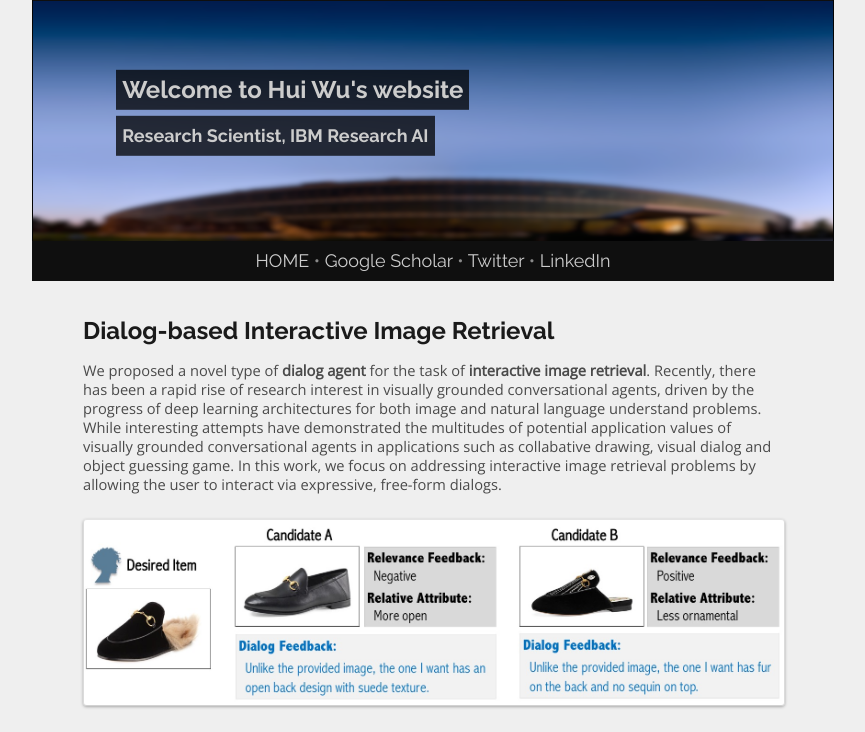
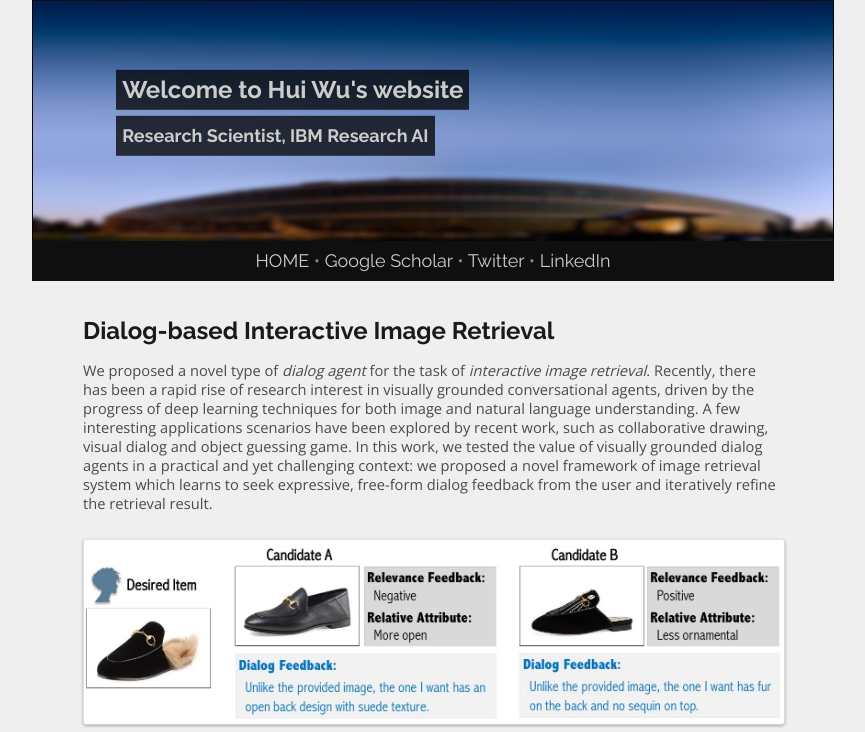
Before and after one commit to spacew/spacew.github.io, a Jekyll site: the page built from _posts/2018-04-25-fashion.markdown, in a window 1280 px wide. Shown: the top 732 px of the page, without its empty margins (207-1072 px from the left). Built offline with Jekyll 4.4.1, drawn with Linux system fonts in a browser that asks for light colours.

Commit message:
Update 2018-04-25-fashion.markdown

```diff
--- a/_posts/2018-04-25-fashion.markdown
+++ b/_posts/2018-04-25-fashion.markdown
@@ -10,14 +10,14 @@ paper_video: https://www.youtube.com/watch?v=6sabCmwO4So
 paper_code: https://raw.githubusercontent.com/spacew/spacew.github.io/master/media/message.txt
 ---
 
-We proposed a novel type of __dialog agent__ for the task of __interactive image retrieval__.
+We proposed a novel type of _dialog agent_ for the task of _interactive image retrieval_.
 Recently, there has been a rapid rise of research interest in visually grounded conversational
-agents, driven by the progress of deep learning architectures for both image and natural
-language understand problems. While interesting attempts have demonstrated the multitudes
-of potential application values of visually grounded conversational agents in applications
-such as collabative drawing, visual dialog and object guessing game. In this work, we focus on
-addressing interactive image retrieval problems by allowing the user to interact via
-expressive, free-form dialogs.
+agents, driven by the progress of deep learning techniques for both image and natural
+language understanding. A few interesting applications scenarios have been explored by
+recent work, such as collaborative drawing, visual dialog and object guessing game.
+In this work, we tested the value of visually grounded dialog agents in a practical and yet
+challenging context: we proposed a novel framework of image retrieval system which learns to seek
+expressive, free-form dialog feedback from the user and iteratively refine the retrieval result.
 
 <!--more-->
 
```
